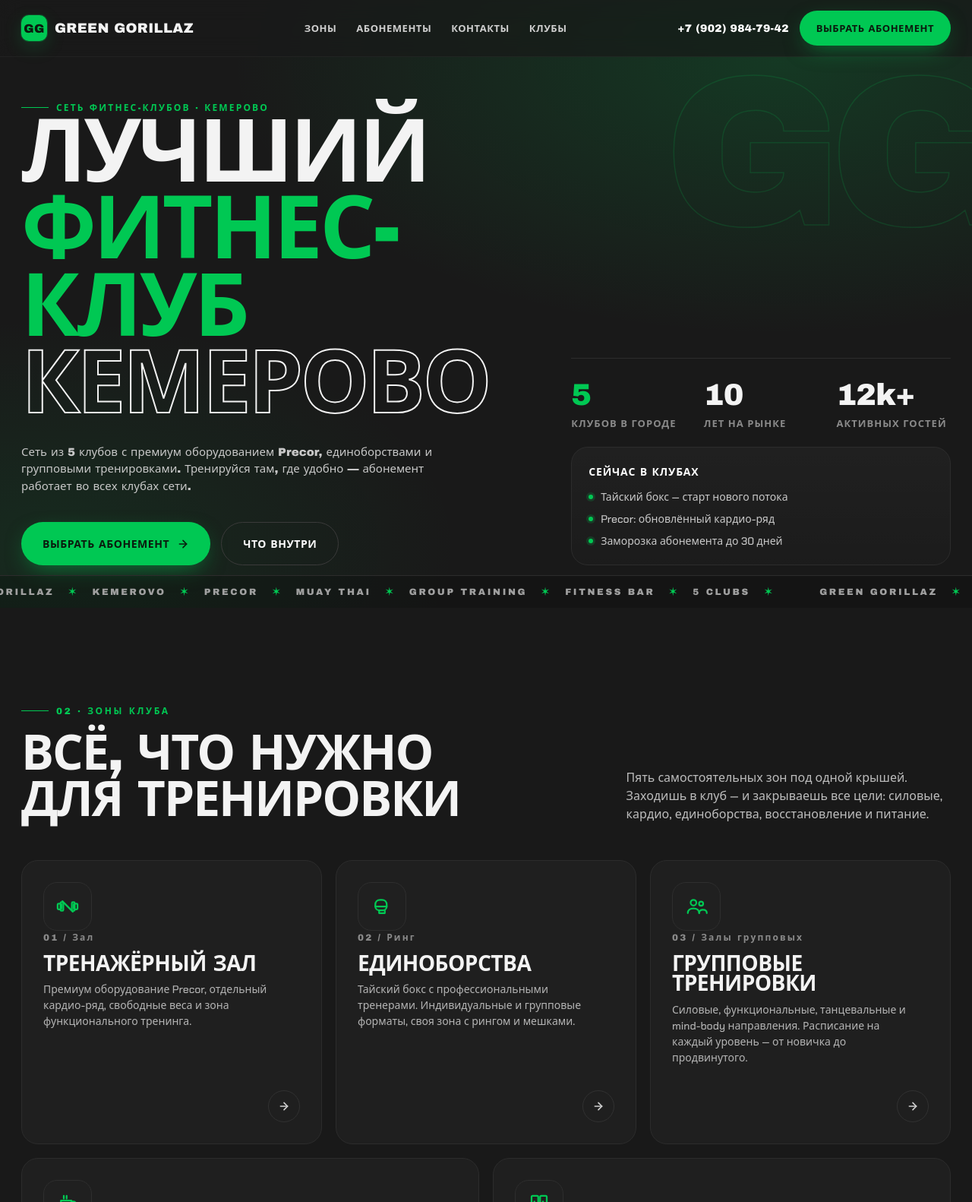
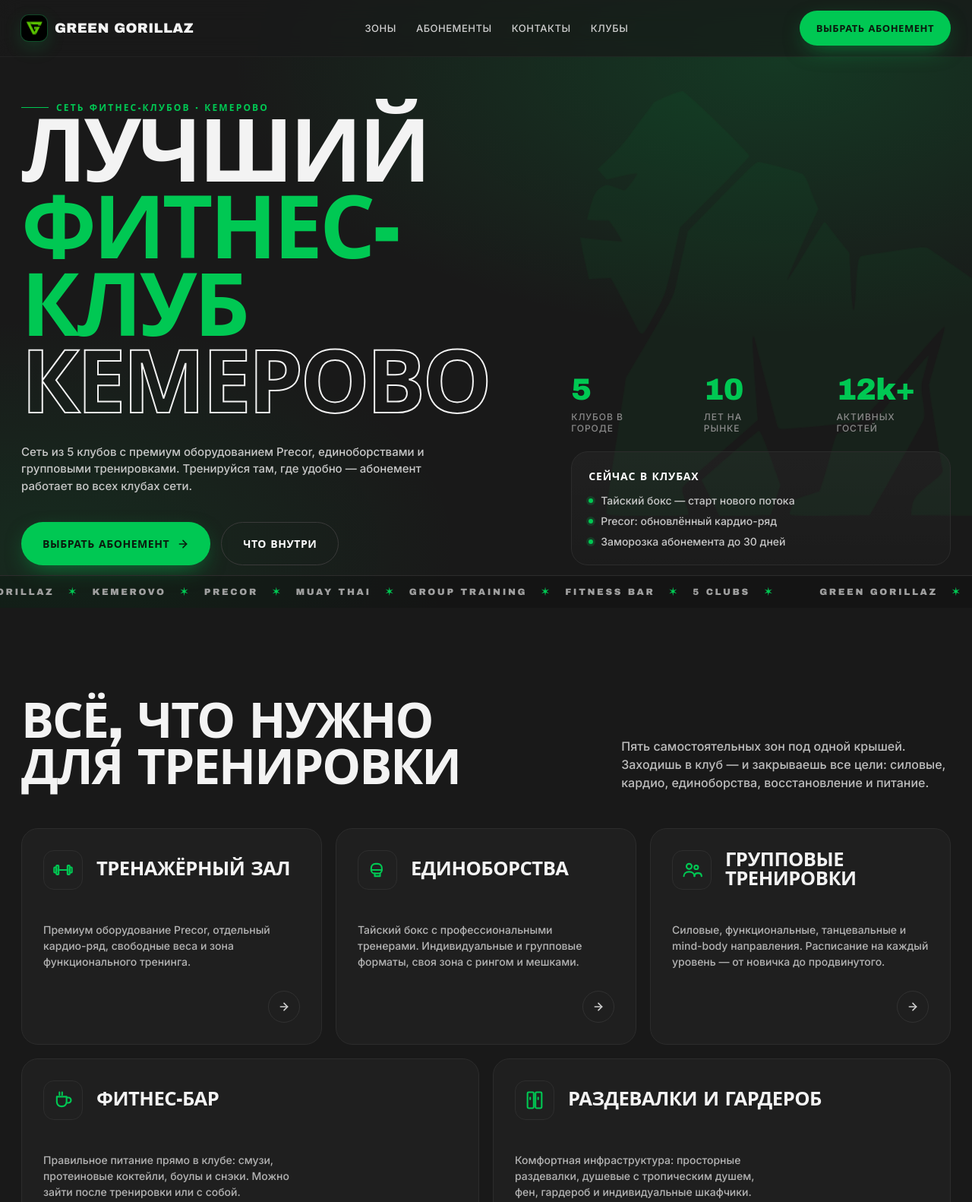
Before and after one commit to alekseydesgn-crypto/GreenGorillaz, a plain HTML site: page index.html in a window 1280 px wide. Shown: the top 1582 px of the page at 76% size. Drawn offline with Linux system fonts and the light colour scheme; a web font is replaced by a local one.

Commit message:
Apply design feedback: brand assets, Inter font, refined cards
- Wire gorilla silhouette as hero background and G logo in
  header/footer/favicon
- Swap Chakra Petch for Inter on body and small UI text
- Hero metrics: all numbers in accent green, drop top divider,
  constrain labels to two lines
- Zones cards: inline icon + title, fix dumbbell icon, drop the
  numbered sub-label, hover spreads green glow across the whole card
- Drop section eyebrows (02/03/04 labels) above section titles
- Header: remove phone link; contact panel: add Instagram entry

```diff
--- a/index.html
+++ b/index.html
@@ -4,9 +4,11 @@
   <meta charset="utf-8" />
   <meta name="viewport" content="width=device-width,initial-scale=1" />
   <title>GREEN GORILLAZ — фитнес-клубы Кемерово</title>
+  <link rel="icon" type="image/png" href="assets/logo.png">
+  <link rel="apple-touch-icon" href="assets/logo.png">
   <link rel="preconnect" href="https://fonts.googleapis.com">
   <link rel="preconnect" href="https://fonts.gstatic.com" crossorigin>
-  <link href="https://fonts.googleapis.com/css2?family=Unbounded:wght@500;700;800;900&family=Chakra+Petch:wght@500;600;700&display=swap" rel="stylesheet">
+  <link href="https://fonts.googleapis.com/css2?family=Unbounded:wght@500;700;800;900&family=Inter:wght@400;500;600;700&display=swap" rel="stylesheet">
   <link rel="stylesheet" href="styles.css">
 </head>
 <body>
@@ -14,7 +16,7 @@
 <header class="nav">
   <div class="nav-inner">
     <a href="#top" class="logo" aria-label="Green Gorillaz">
-      <span class="mark">GG</span>
+      <img class="mark" src="assets/logo.png" alt="GG" />
       <span>GREEN GORILLAZ</span>
     </a>
     <nav class="nav-links">
@@ -24,14 +26,13 @@
       <a href="#contact">Клубы</a>
     </nav>
     <div class="nav-cta">
-      <a href="tel:+79029847942" class="nav-phone">+7 (902) 984-79-42</a>
       <a href="#pricing" class="btn">Выбрать абонемент</a>
     </div>
   </div>
 </header>
 
 <section id="top" class="hero">
-  <div class="hero-gg" aria-hidden="true">GG</div>
+  <img class="hero-gorilla" src="assets/gorilla.png" alt="" aria-hidden="true" />
   <div class="wrap hero-grid">
     <div>
       <div class="hero-eyebrow">Сеть фитнес-клубов · Кемерово</div>
@@ -51,7 +52,7 @@
     </div>
     <div class="hero-side">
       <div class="hero-meta">
-        <div><div class="v"><em>5</em></div><div class="l">Клубов в городе</div></div>
+        <div><div class="v">5</div><div class="l">Клубов в городе</div></div>
         <div><div class="v">10</div><div class="l">Лет на рынке</div></div>
         <div><div class="v">12k+</div><div class="l">Активных гостей</div></div>
       </div>
@@ -77,7 +78,6 @@
   <div class="wrap">
     <div class="sec-head">
       <div>
-        <div class="eyebrow">02 · Зоны клуба</div>
         <h2 class="sec-title">Всё, что нужно<br/>для тренировки</h2>
       </div>
       <p class="sec-sub">Пять самостоятельных зон под одной крышей. Заходишь в клуб — и закрываешь все цели: силовые, кардио, единоборства, восстановление и питание.</p>
@@ -85,14 +85,19 @@
     <div class="zones">
 
       <article class="card">
-        <div>
+        <div class="card-head">
           <div class="ic" aria-hidden="true">
-            <svg width="30" height="30" viewBox="0 0 24 24" fill="none" stroke="currentColor" stroke-width="1.8" stroke-linecap="round" stroke-linejoin="round"><path d="M6.5 6.5 17.5 17.5"/><rect x="1.5" y="9" width="4" height="6" rx="1"/><rect x="18.5" y="9" width="4" height="6" rx="1"/><rect x="4.5" y="7.5" width="3" height="9" rx="1"/><rect x="16.5" y="7.5" width="3" height="9" rx="1"/></svg>
+            <svg width="28" height="28" viewBox="0 0 24 24" fill="none" stroke="currentColor" stroke-width="1.8" stroke-linecap="round" stroke-linejoin="round">
+              <line x1="6.5" y1="12" x2="17.5" y2="12"/>
+              <rect x="2" y="9" width="2.5" height="6" rx="0.6"/>
+              <rect x="4.5" y="7" width="2.5" height="10" rx="0.6"/>
+              <rect x="17" y="7" width="2.5" height="10" rx="0.6"/>
+              <rect x="19.5" y="9" width="2.5" height="6" rx="0.6"/>
+            </svg>
           </div>
-          <div class="num">01 / Зал</div>
           <h3>Тренажёрный зал</h3>
-          <p class="desc">Премиум оборудование Precor, отдельный кардио-ряд, свободные веса и зона функционального тренинга.</p>
         </div>
+        <p class="desc">Премиум оборудование Precor, отдельный кардио-ряд, свободные веса и зона функционального тренинга.</p>
         <div class="arrow" aria-hidden="true">
           <svg width="16" height="16" viewBox="0 0 24 24" fill="none" stroke="currentColor" stroke-width="2.4" stroke-linecap="round" stroke-linejoin="round"><line x1="5" y1="12" x2="19" y2="12"/><polyline points="12 5 19 12 12 19"/></svg>
         </div>
@@ -100,14 +105,13 @@
       </article>
 
       <article class="card">
-        <div>
+        <div class="card-head">
           <div class="ic" aria-hidden="true">
-            <svg width="30" height="30" viewBox="0 0 24 24" fill="none" stroke="currentColor" stroke-width="1.8" stroke-linecap="round" stroke-linejoin="round"><path d="M5 10c0-3 2-5 5-5h2c3 0 5 2 5 5v2a4 4 0 0 1-4 4H9a4 4 0 0 1-4-4Z"/><path d="M5 12h12"/><path d="M9 16v3h6v-3"/></svg>
+            <svg width="28" height="28" viewBox="0 0 24 24" fill="none" stroke="currentColor" stroke-width="1.8" stroke-linecap="round" stroke-linejoin="round"><path d="M5 10c0-3 2-5 5-5h2c3 0 5 2 5 5v2a4 4 0 0 1-4 4H9a4 4 0 0 1-4-4Z"/><path d="M5 12h12"/><path d="M9 16v3h6v-3"/></svg>
           </div>
-          <div class="num">02 / Ринг</div>
           <h3>Единоборства</h3>
-          <p class="desc">Тайский бокс с профессиональными тренерами. Индивидуальные и групповые форматы, своя зона с рингом и мешками.</p>
         </div>
+        <p class="desc">Тайский бокс с профессиональными тренерами. Индивидуальные и групповые форматы, своя зона с рингом и мешками.</p>
         <div class="arrow" aria-hidden="true">
           <svg width="16" height="16" viewBox="0 0 24 24" fill="none" stroke="currentColor" stroke-width="2.4" stroke-linecap="round" stroke-linejoin="round"><line x1="5" y1="12" x2="19" y2="12"/><polyline points="12 5 19 12 12 19"/></svg>
         </div>
@@ -115,14 +119,13 @@
       </article>
 
       <article class="card">
-        <div>
+        <div class="card-head">
           <div class="ic" aria-hidden="true">
-            <svg width="30" height="30" viewBox="0 0 24 24" fill="none" stroke="currentColor" stroke-width="1.8" stroke-linecap="round" stroke-linejoin="round"><circle cx="9" cy="8" r="3"/><circle cx="17" cy="9" r="2.2"/><path d="M3 19c0-3 2.5-5 6-5s6 2 6 5"/><path d="M15 19c0-2 1.2-3.5 4-3.5s4 1.5 4 3.5"/></svg>
+            <svg width="28" height="28" viewBox="0 0 24 24" fill="none" stroke="currentColor" stroke-width="1.8" stroke-linecap="round" stroke-linejoin="round"><circle cx="9" cy="8" r="3"/><circle cx="17" cy="9" r="2.2"/><path d="M3 19c0-3 2.5-5 6-5s6 2 6 5"/><path d="M15 19c0-2 1.2-3.5 4-3.5s4 1.5 4 3.5"/></svg>
           </div>
-          <div class="num">03 / Залы групповых</div>
           <h3>Групповые тренировки</h3>
-          <p class="desc">Силовые, функциональные, танцевальные и mind-body направления. Расписание на каждый уровень — от новичка до продвинутого.</p>
         </div>
+        <p class="desc">Силовые, функциональные, танцевальные и mind-body направления. Расписание на каждый уровень — от новичка до продвинутого.</p>
         <div class="arrow" aria-hidden="true">
           <svg width="16" height="16" viewBox="0 0 24 24" fill="none" stroke="currentColor" stroke-width="2.4" stroke-linecap="round" stroke-linejoin="round"><line x1="5" y1="12" x2="19" y2="12"/><polyline points="12 5 19 12 12 19"/></svg>
         </div>
@@ -130,14 +133,13 @@
       </article>
 
       <article class="card">
-        <div>
+        <div class="card-head">
           <div class="ic" aria-hidden="true">
-            <svg width="30" height="30" viewBox="0 0 24 24" fill="none" stroke="currentColor" stroke-width="1.8" stroke-linecap="round" stroke-linejoin="round"><path d="M5 8h11v6a5 5 0 0 1-5 5H10a5 5 0 0 1-5-5Z"/><path d="M16 9h2a3 3 0 0 1 0 6h-2"/><path d="M8 3v3M11 3v3"/></svg>
+            <svg width="28" height="28" viewBox="0 0 24 24" fill="none" stroke="currentColor" stroke-width="1.8" stroke-linecap="round" stroke-linejoin="round"><path d="M5 8h11v6a5 5 0 0 1-5 5H10a5 5 0 0 1-5-5Z"/><path d="M16 9h2a3 3 0 0 1 0 6h-2"/><path d="M8 3v3M11 3v3"/></svg>
           </div>
-          <div class="num">04 / Фитнес-бар</div>
           <h3>Фитнес-бар</h3>
-          <p class="desc">Правильное питание прямо в клубе: смузи, протеиновые коктейли, боулы и снэки. Можно зайти после тренировки или с собой.</p>
         </div>
+        <p class="desc">Правильное питание прямо в клубе: смузи, протеиновые коктейли, боулы и снэки. Можно зайти после тренировки или с собой.</p>
         <div class="arrow" aria-hidden="true">
           <svg width="16" height="16" viewBox="0 0 24 24" fill="none" stroke="currentColor" stroke-width="2.4" stroke-linecap="round" stroke-linejoin="round"><line x1="5" y1="12" x2="19" y2="12"/><polyline points="12 5 19 12 12 19"/></svg>
         </div>
@@ -145,14 +147,13 @@
       </article>
 
       <article class="card">
-        <div>
+        <div class="card-head">
           <div class="ic" aria-hidden="true">
-            <svg width="30" height="30" viewBox="0 0 24 24" fill="none" stroke="currentColor" stroke-width="1.8" stroke-linecap="round" stroke-linejoin="round"><rect x="4" y="3" width="7" height="18" rx="1.2"/><rect x="13" y="3" width="7" height="18" rx="1.2"/><path d="M7 9v2"/><path d="M16 9v2"/></svg>
+            <svg width="28" height="28" viewBox="0 0 24 24" fill="none" stroke="currentColor" stroke-width="1.8" stroke-linecap="round" stroke-linejoin="round"><rect x="4" y="3" width="7" height="18" rx="1.2"/><rect x="13" y="3" width="7" height="18" rx="1.2"/><path d="M7 9v2"/><path d="M16 9v2"/></svg>
           </div>
-          <div class="num">05 / Инфраструктура</div>
           <h3>Раздевалки и гардероб</h3>
-          <p class="desc">Комфортная инфраструктура: просторные раздевалки, душевые с тропическим душем, фен, гардероб и индивидуальные шкафчики.</p>
         </div>
+        <p class="desc">Комфортная инфраструктура: просторные раздевалки, душевые с тропическим душем, фен, гардероб и индивидуальные шкафчики.</p>
         <div class="arrow" aria-hidden="true">
           <svg width="16" height="16" viewBox="0 0 24 24" fill="none" stroke="currentColor" stroke-width="2.4" stroke-linecap="round" stroke-linejoin="round"><line x1="5" y1="12" x2="19" y2="12"/><polyline points="12 5 19 12 12 19"/></svg>
         </div>
@@ -167,7 +168,6 @@
   <div class="wrap">
     <div class="sec-head">
       <div>
-        <div class="eyebrow">03 · Абонементы</div>
         <h2 class="sec-title">Простые<br/>тарифы</h2>
       </div>
       <p class="sec-sub">Три плана — без скрытых условий. Любой абонемент работает во всех 5 клубах сети. Можно заморозить, можно поделиться.</p>
@@ -236,7 +236,6 @@
   <div class="wrap">
     <div class="sec-head">
       <div>
-        <div class="eyebrow">04 · Контакты</div>
         <h2 class="sec-title">Оставь заявку<br/>или заходи в гости</h2>
       </div>
       <p class="sec-sub">Перезвоним за 15 минут, расскажем про клуб рядом с тобой и подберём тариф. Заявки принимаем 7 дней в неделю.</p>
@@ -306,6 +305,15 @@
               <a class="val" href="https://t.me/gorillaz142" target="_blank" rel="noopener">@gorillaz142</a>
             </div>
           </div>
+          <div class="contact-item">
+            <div class="ic" aria-hidden="true">
+              <svg width="20" height="20" viewBox="0 0 24 24" fill="none" stroke="currentColor" stroke-width="1.8" stroke-linecap="round" stroke-linejoin="round"><rect x="3" y="3" width="18" height="18" rx="5"/><circle cx="12" cy="12" r="4"/><circle cx="17.5" cy="6.5" r="1" fill="currentColor" stroke="none"/></svg>
+            </div>
+            <div>
+              <div class="lbl">Instagram</div>
+              <a class="val" href="https://instagram.com/green_gorillaz" target="_blank" rel="noopener">@green_gorillaz</a>
+            </div>
+          </div>
         </div>
       </div>
 
@@ -316,7 +324,7 @@
 <footer>
   <div class="wrap foot-row">
     <div class="logo">
-      <span class="mark">GG</span>
+      <img class="mark" src="assets/logo.png" alt="GG" />
       <span>GREEN GORILLAZ · KEMEROVO</span>
     </div>
     <div>© 2026 Green Gorillaz. Все права защищены.</div>
--- a/styles.css
+++ b/styles.css
@@ -9,7 +9,7 @@
   --accent-2: #00e25c;
   --danger: #d9534f;
   --head: "Unbounded", "Arial Black", system-ui, sans-serif;
-  --body: "Chakra Petch", "Impact", system-ui, sans-serif;
+  --body: "Inter", "Chakra Petch", system-ui, sans-serif;
 }
 
 * { box-sizing: border-box; }
@@ -19,7 +19,7 @@
   background: var(--bg);
   color: var(--fg);
   font-family: var(--body);
-  font-weight: 600;
+  font-weight: 500;
   -webkit-font-smoothing: antialiased;
 }
 
@@ -93,13 +93,7 @@
   width: 34px;
   height: 34px;
   border-radius: 10px;
-  background: var(--accent);
-  display: grid;
-  place-items: center;
-  color: #0a1a0e;
-  font-family: var(--head);
-  font-weight: 900;
-  font-size: 16px;
+  object-fit: cover;
   box-shadow: 0 0 0 1px rgba(0, 200, 83, 0.25), 0 8px 24px rgba(0, 200, 83, 0.18);
 }
 
@@ -107,7 +101,7 @@
   display: flex;
   gap: 26px;
   font-size: 13px;
-  font-weight: 600;
+  font-weight: 500;
   color: #cfcfcf;
   letter-spacing: 0.04em;
   text-transform: uppercase;
@@ -120,14 +114,6 @@
   display: flex;
   align-items: center;
   gap: 14px;
-}
-
-.nav-phone {
-  font-family: var(--head);
-  font-weight: 700;
-  font-size: 14px;
-  letter-spacing: 0.02em;
-  color: #fff;
 }
 
 .btn {
@@ -173,7 +159,6 @@
 
 @media (max-width: 960px) {
   .nav-links { display: none; }
-  .nav-phone { display: none; }
 }
 
 /* ============ HERO ============ */
@@ -197,6 +182,8 @@
   gap: 48px;
   align-items: end;
   width: 100%;
+  position: relative;
+  z-index: 1;
 }
 
 @media (max-width: 1000px) {
@@ -221,7 +208,7 @@
   margin-top: 28px;
   max-width: 560px;
   color: #c8c8c8;
-  font-family: var(--head);
+  font-family: var(--body);
   font-size: 15px;
   line-height: 1.5;
   font-weight: 500;
@@ -265,27 +252,27 @@
   display: grid;
   grid-template-columns: repeat(3, 1fr);
   gap: 24px;
-  border-top: 1px solid var(--line);
-  padding-top: 28px;
 }
 
 .hero-meta .v {
   font-family: var(--head);
   font-weight: 900;
   font-size: 40px;
-  color: var(--fg);
+  color: var(--accent);
   letter-spacing: -0.02em;
   line-height: 1;
 }
 
-.hero-meta .v em { color: var(--accent); font-style: normal; }
-
 .hero-meta .l {
   margin-top: 8px;
   color: var(--mute);
-  font-size: 13px;
+  font-family: var(--body);
+  font-weight: 500;
+  font-size: 12px;
   text-transform: uppercase;
   letter-spacing: 0.08em;
+  line-height: 1.3;
+  max-width: 9ch;
 }
 
 .hero-card {
@@ -315,6 +302,7 @@
   flex-direction: column;
   gap: 10px;
   color: #c8c8c8;
+  font-family: var(--body);
   font-size: 14px;
   font-weight: 500;
 }
@@ -331,25 +319,24 @@
   border-radius: 50%;
   background: var(--accent);
   box-shadow: 0 0 0 3px rgba(0, 200, 83, 0.18);
+  flex: 0 0 auto;
 }
 
-.hero-gg {
+.hero-gorilla {
   position: absolute;
-  right: -30px;
-  top: 90px;
-  font-family: var(--head);
-  font-weight: 900;
-  font-size: clamp(160px, 22vw, 360px);
-  letter-spacing: -0.06em;
-  line-height: 0.8;
-  color: transparent;
-  -webkit-text-stroke: 1.5px rgba(0, 200, 83, 0.16);
+  right: -60px;
+  top: 50%;
+  transform: translateY(-50%);
+  height: clamp(420px, 70vh, 720px);
+  width: auto;
+  opacity: 0.55;
   user-select: none;
   pointer-events: none;
+  z-index: 0;
 }
 
 @media (max-width: 1000px) {
-  .hero-gg { display: none; }
+  .hero-gorilla { opacity: 0.2; right: -120px; }
 }
 
 .hero-ticker {
@@ -360,6 +347,7 @@
   border-top: 1px solid var(--line);
   overflow: hidden;
   background: rgba(0, 0, 0, 0.2);
+  z-index: 2;
 }
 
 .ticker-track {
@@ -411,26 +399,6 @@
   flex-wrap: wrap;
 }
 
-.eyebrow {
-  font-family: var(--head);
-  font-weight: 700;
-  font-size: 12px;
-  letter-spacing: 0.22em;
-  color: var(--accent);
-  text-transform: uppercase;
-  display: inline-flex;
-  align-items: center;
-  gap: 10px;
-  margin-bottom: 18px;
-}
-
-.eyebrow::before {
-  content: "";
-  width: 36px;
-  height: 1px;
-  background: var(--accent);
-}
-
 .sec-title {
   font-size: clamp(34px, 5vw, 72px);
   text-transform: uppercase;
@@ -440,6 +408,7 @@
 
 .sec-sub {
   color: #bdbdbd;
+  font-family: var(--body);
   font-size: 16px;
   font-weight: 500;
   max-width: 42ch;
@@ -478,11 +447,11 @@
   border: 1px solid var(--line);
   border-radius: 22px;
   padding: 28px;
-  min-height: 280px;
+  min-height: 260px;
   display: flex;
   flex-direction: column;
   justify-content: space-between;
-  gap: 32px;
+  gap: 28px;
   transition: transform 0.25s ease, border-color 0.25s ease, background 0.25s ease;
 }
 
@@ -492,39 +461,42 @@
   background: #202020;
 }
 
-.card .num {
-  font-family: var(--head);
-  font-weight: 700;
-  font-size: 12px;
-  letter-spacing: 0.18em;
-  color: var(--mute);
+.card-head {
+  display: flex;
+  align-items: center;
+  gap: 18px;
+  position: relative;
+  z-index: 1;
 }
 
 .card h3 {
-  margin-top: 14px;
-  font-size: clamp(22px, 2.2vw, 30px);
+  font-size: clamp(20px, 2vw, 26px);
   text-transform: uppercase;
   letter-spacing: -0.02em;
 }
 
 .card .desc {
   color: #b4b4b4;
+  font-family: var(--body);
   font-size: 14px;
   font-weight: 500;
   line-height: 1.5;
-  margin-top: 10px;
-  max-width: 36ch;
+  margin-top: 14px;
+  max-width: 38ch;
+  position: relative;
+  z-index: 1;
 }
 
 .card .ic {
-  width: 64px;
-  height: 64px;
-  border-radius: 18px;
+  width: 52px;
+  height: 52px;
+  border-radius: 14px;
   background: #202020;
   border: 1px solid #2e2e2e;
   display: grid;
   place-items: center;
   color: var(--accent);
+  flex: 0 0 auto;
   transition: background 0.25s ease, border-color 0.25s ease;
 }
 
@@ -535,14 +507,12 @@
 
 .card .corner {
   position: absolute;
-  right: -30px;
-  bottom: -30px;
-  width: 160px;
-  height: 160px;
-  border-radius: 50%;
-  background: radial-gradient(circle at 30% 30%, rgba(0, 200, 83, 0.18), transparent 70%);
+  inset: 0;
+  background: radial-gradient(circle at 100% 100%, rgba(0, 200, 83, 0.28), transparent 65%);
   opacity: 0;
-  transition: opacity 0.25s ease;
+  transition: opacity 0.3s ease;
+  pointer-events: none;
+  z-index: 0;
 }
 
 .card:hover .corner { opacity: 1; }
@@ -556,7 +526,9 @@
   display: grid;
   place-items: center;
   color: #cfcfcf;
-  transition: background 0.2s ease, color 0.2s ease, transform 0.2s ease;
+  transition: background 0.2s ease, color 0.2s ease, transform 0.2s ease, box-shadow 0.25s ease;
+  position: relative;
+  z-index: 1;
 }
 
 .card:hover .arrow {
@@ -564,6 +536,7 @@
   color: #0a1a0e;
   border-color: var(--accent);
   transform: rotate(-45deg);
+  box-shadow: 0 0 28px rgba(0, 200, 83, 0.55);
 }
 
 /* ============ PRICING ============ */
@@ -645,12 +618,14 @@
 
 .price .amount .u {
   color: var(--mute);
+  font-family: var(--body);
   font-size: 14px;
-  font-weight: 600;
+  font-weight: 500;
 }
 
 .price .lead {
   color: #bdbdbd;
+  font-family: var(--body);
   font-size: 14px;
   font-weight: 500;
   line-height: 1.5;
@@ -674,6 +649,7 @@
   gap: 12px;
   align-items: flex-start;
   color: #dcdcdc;
+  font-family: var(--body);
   font-size: 15px;
   font-weight: 500;
   line-height: 1.35;
@@ -724,6 +700,7 @@
   align-items: center;
   gap: 14px;
   color: #c5c5c5;
+  font-family: var(--body);
   font-size: 14px;
   font-weight: 500;
   background: rgba(255, 255, 255, 0.015);
@@ -782,8 +759,8 @@
   background: #222;
   border: 1px solid #2e2e2e;
   color: #fff;
-  font: inherit;
-  font-weight: 600;
+  font-family: var(--body);
+  font-weight: 500;
   font-size: 15px;
   padding: 16px 18px;
   border-radius: 14px;
@@ -814,6 +791,7 @@
 
 .form .agree {
   color: var(--mute);
+  font-family: var(--body);
   font-size: 12px;
   font-weight: 500;
   line-height: 1.5;
@@ -860,6 +838,7 @@
 
 .ok .txt {
   color: #bdbdbd;
+  font-family: var(--body);
   font-size: 14px;
   font-weight: 500;
 }
@@ -890,14 +869,10 @@
 
 .map-foot {
   display: grid;
-  grid-template-columns: 1fr 1fr;
+  grid-template-columns: repeat(auto-fit, minmax(160px, 1fr));
   gap: 14px;
   padding: 22px;
   border-top: 1px solid var(--line);
-}
-
-@media (max-width: 520px) {
-  .map-foot { grid-template-columns: 1fr; }
 }
 
 .contact-item {
@@ -920,8 +895,9 @@
 
 .contact-item .lbl {
   color: var(--mute);
+  font-family: var(--body);
   font-size: 11px;
-  font-weight: 600;
+  font-weight: 500;
   letter-spacing: 0.14em;
   text-transform: uppercase;
 }
@@ -942,6 +918,7 @@
   border-top: 1px solid var(--line);
   padding: 36px 0;
   color: var(--mute);
+  font-family: var(--body);
   font-size: 13px;
   font-weight: 500;
 }
```
Also changed, not shown: assets/gorilla.png (added), assets/logo.png (added).
